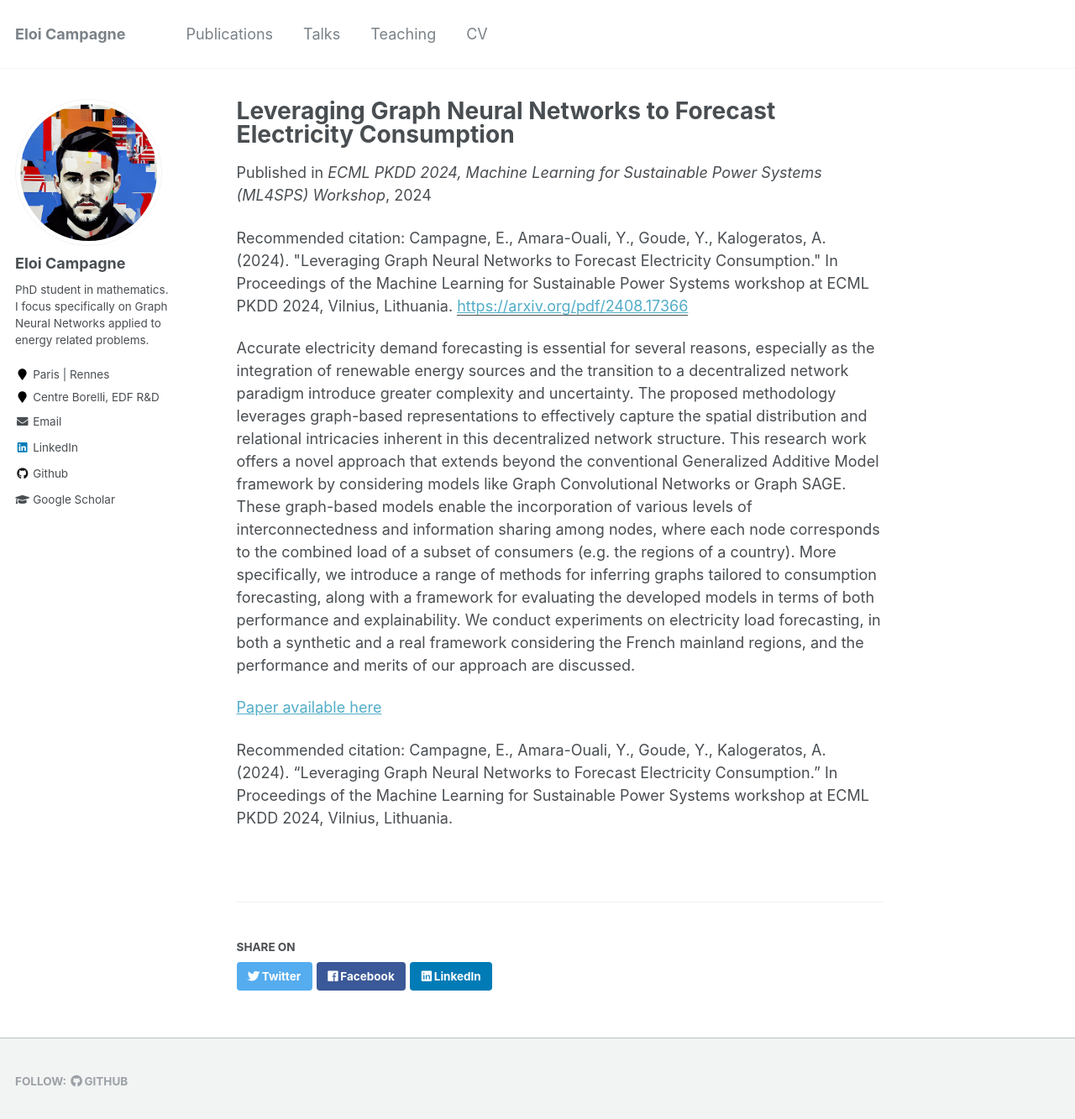
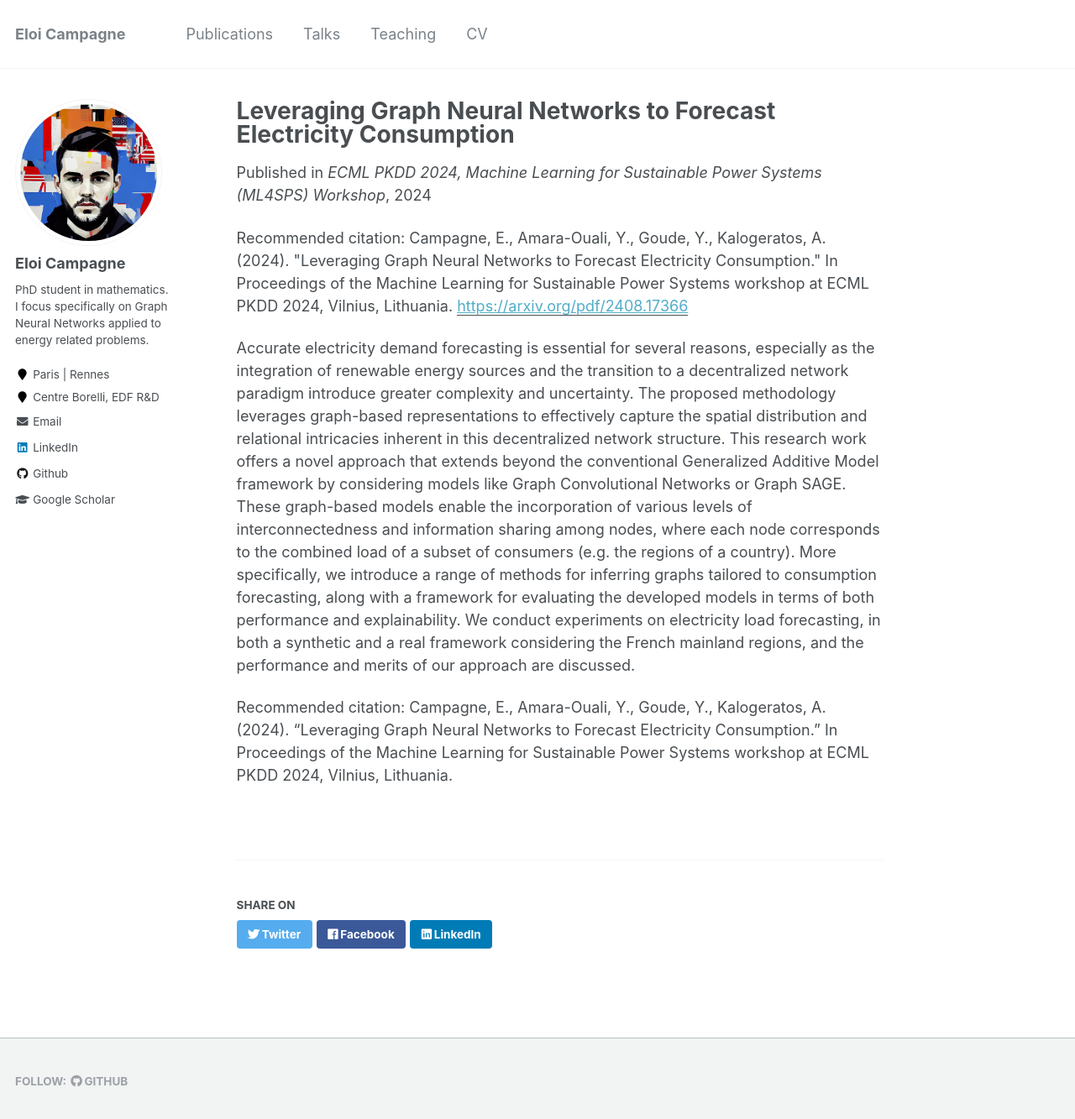
Before and after one commit to eloicampagne/eloicampagne.github.io, a Jekyll site: the page built from _publications/2024-09-09-leveraging-gnn-electricity-forecasting-1.md, in a window 1280 px wide and 1346 px high. Shown: the top 1333 px of the window at 84% size. Built offline with Jekyll 4.4.1, drawn with Linux system fonts in a browser that asks for light colours.

Commit message:
feat: removed duplicate link

```diff
--- a/_publications/2024-09-09-leveraging-gnn-electricity-forecasting-1.md
+++ b/_publications/2024-09-09-leveraging-gnn-electricity-forecasting-1.md
@@ -11,6 +11,4 @@ citation: 'Campagne, E., Amara-Ouali, Y., Goude, Y., Kalogeratos, A. (2024). "Le
 
 Accurate electricity demand forecasting is essential for several reasons, especially as the integration of renewable energy sources and the transition to a decentralized network paradigm introduce greater complexity and uncertainty. The proposed methodology leverages graph-based representations to effectively capture the spatial distribution and relational intricacies inherent in this decentralized network structure. This research work offers a novel approach that extends beyond the conventional Generalized Additive Model framework by considering models like Graph Convolutional Networks or Graph SAGE. These graph-based models enable the incorporation of various levels of interconnectedness and information sharing among nodes, where each node corresponds to the combined load of a subset of consumers (e.g. the regions of a country). More specifically, we introduce a range of methods for inferring graphs tailored to consumption forecasting, along with a framework for evaluating the developed models in terms of both performance and explainability. We conduct experiments on electricity load forecasting, in both a synthetic and a real framework considering the French mainland regions, and the performance and merits of our approach are discussed.
 
-[Paper available here](https://arxiv.org/abs/2408.17366)
-
 Recommended citation: Campagne, E., Amara-Ouali, Y., Goude, Y., Kalogeratos, A. (2024). "Leveraging Graph Neural Networks to Forecast Electricity Consumption." In Proceedings of the Machine Learning for Sustainable Power Systems workshop at ECML PKDD 2024, Vilnius, Lithuania.
```
